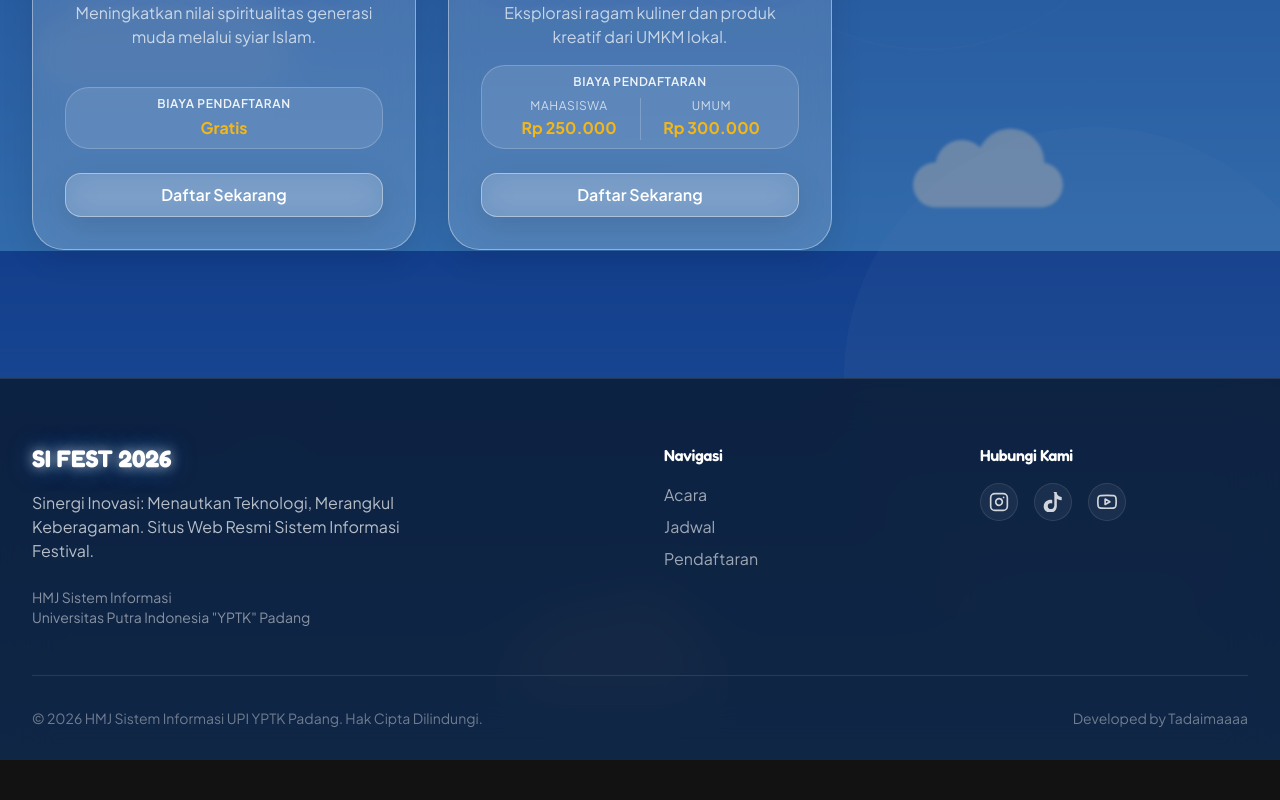
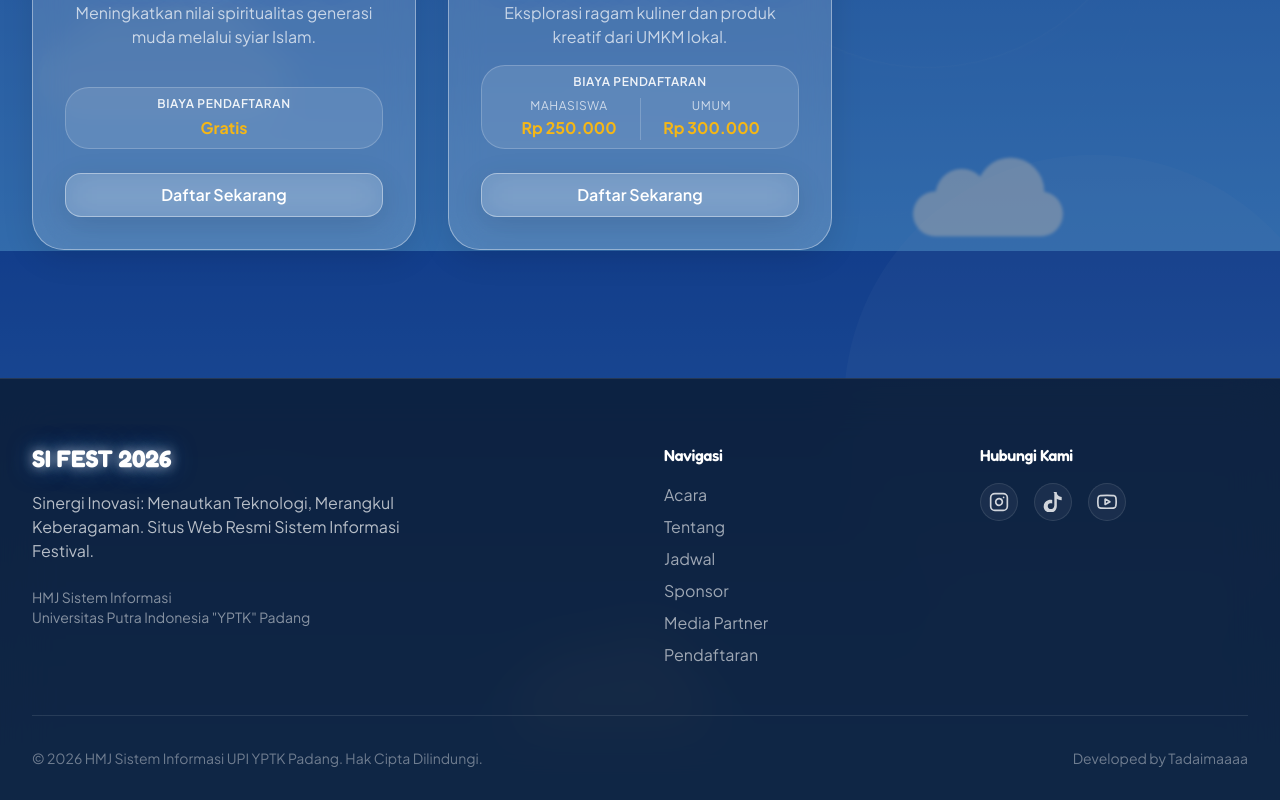
Before and after one commit to Tadaimaaaa/sifest-official, a Next.js app: page /events in a window 1280 px wide. Shown: the part 1349-2149 px from the top of the page. Before the commit the page ends 2109 px from the top, so only its background shows below. Built offline with nearby package versions, Linux system fonts and the light colour scheme.

Commit message:
fix(footer): add missing navigation links and make anchor links relative to root

```diff
--- a/components/layout/Footer.tsx
+++ b/components/layout/Footer.tsx
@@ -24,8 +24,11 @@ export function Footer() {
           <div>
             <h4 className="font-semibold text-white mb-4">Navigasi</h4>
             <ul className="space-y-2">
-              <li><Link href="#events" className="text-white/60 hover:text-white transition-colors">Acara</Link></li>
-              <li><Link href="#timeline" className="text-white/60 hover:text-white transition-colors">Jadwal</Link></li>
+              <li><Link href="/#events" className="text-white/60 hover:text-white transition-colors">Acara</Link></li>
+              <li><Link href="/#about" className="text-white/60 hover:text-white transition-colors">Tentang</Link></li>
+              <li><Link href="/#timeline" className="text-white/60 hover:text-white transition-colors">Jadwal</Link></li>
+              <li><Link href="/#sponsors" className="text-white/60 hover:text-white transition-colors">Sponsor</Link></li>
+              <li><Link href="/#media-partners" className="text-white/60 hover:text-white transition-colors">Media Partner</Link></li>
               <li><Link href="/registration" className="text-white/60 hover:text-white transition-colors">Pendaftaran</Link></li>
             </ul>
           </div>
```
